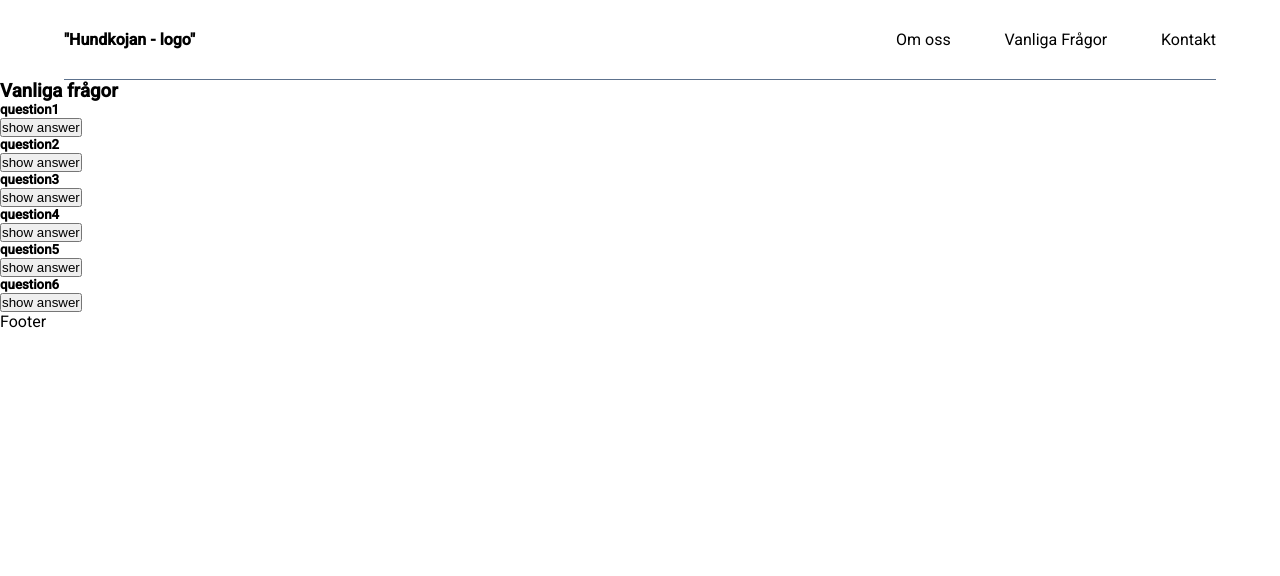
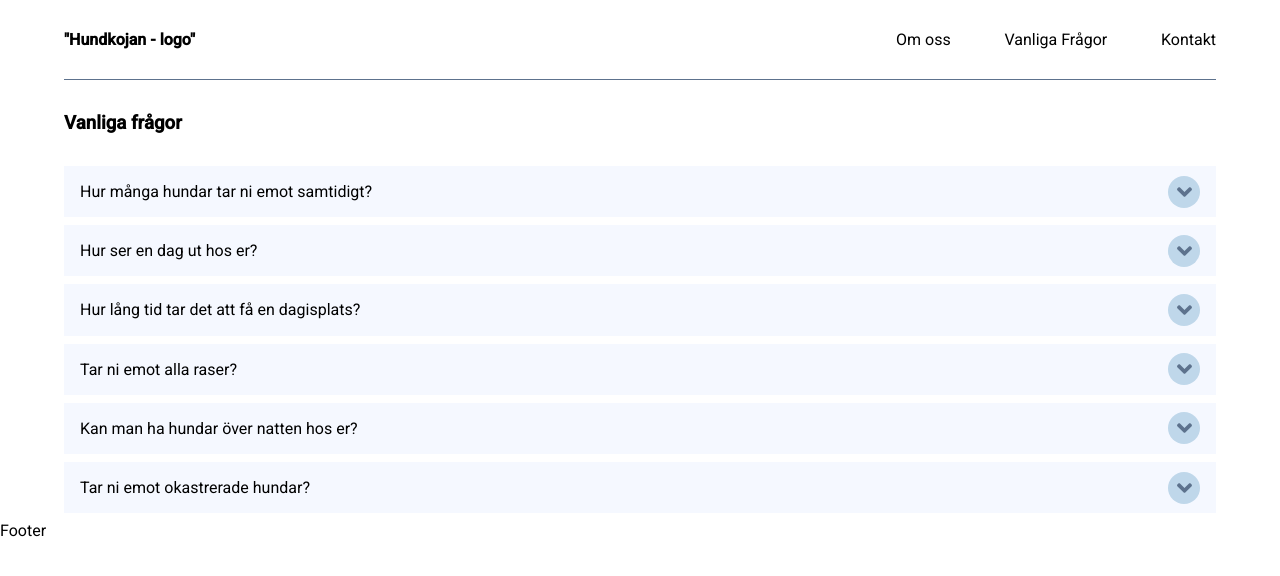
Before and after one commit to EmmaOlsson/hunddagis, a React (Create React App) app: page /faq in a window 1280 px wide. Shown: the top 576 px of the page. Built offline with nearby package versions, Linux system fonts and the light colour scheme.

Commit message:
fundamental styling

```diff
--- a/src/App.css
+++ b/src/App.css
@@ -5,7 +5,7 @@
   --grey-blue: #7b8b9f;
   --sky-blue: #9baec6;
   --light-blue: #bfd7ea;
-  --white-blue: #fcfcfc;
+  --white-blue: #f5f8ff;
   --white-regular: #ffffff;
   --black-sky: #2a2a28;
   --black-regular: #000000;
--- a/src/css/faq.module.css
+++ b/src/css/faq.module.css
@@ -0,0 +1,68 @@
+.mainContainer {
+  width: 90%;
+  margin: 0rem auto;
+}
+
+.heading {
+  margin: 2rem 0;
+}
+
+.questionWrapper {
+  background: var(--white-blue);
+  margin: 0.5rem 0;
+  display: flex;
+  justify-content: space-between;
+  padding: 0 1rem;
+}
+
+.question {
+  font-weight: normal;
+  font-size: 1rem;
+  padding: 1rem 0;
+}
+
+.answer {
+  font-size: 0.8rem;
+  margin-right: 1rem;
+  padding-bottom: 1rem;
+}
+
+.buttonContainer {
+  background: var(--light-blue);
+  min-width: 2rem;
+  height: 2rem;
+  display: flex;
+  justify-content: center;
+  align-items: center;
+  border-radius: 50%;
+  margin: 0.6rem 0;
+}
+
+.showAnswer {
+  color: var(--hundkojan-blue);
+  font-size: 1.5rem;
+}
+
+@media only screen and (max-width: 500px) {
+  .question {
+    font-size: 0.8rem;
+  }
+
+  .answer {
+    font-size: 0.7rem;
+  }
+
+  .buttonContainer {
+    min-width: 1.6rem;
+    height: 1.6rem;
+  }
+
+  .showAnswer {
+    font-size: 1.1rem;
+  }
+
+  .question,
+  .buttonContainer .showAnswer {
+    transition: ease 0.3s;
+  }
+}
--- a/src/screens/FaqScreen.js
+++ b/src/screens/FaqScreen.js
@@ -1,59 +1,62 @@
 import React, { useState } from 'react';
 import Styles from '../css/faq.module.css';
+import { FontAwesomeIcon } from '@fortawesome/react-fontawesome';
+import { faAngleDown } from '@fortawesome/free-solid-svg-icons';
 
 const FaqScreen = () => {
   const [open, setOpen] = useState(null);
   const [questions, setQuestions] = useState([
     {
-      question: 'question1',
+      question: 'Hur många hundar tar ni emot samtidigt?',
       answer:
         'Lorem, ipsum dolor sit amet consectetur adipisicing elit. Nobis earum corrupti officia magni, quisquam cumque dolorem praesentium',
     },
     {
-      question: 'question2',
+      question: 'Hur ser en dag ut hos er?',
       answer:
         'Lorem, ipsum dolor sit amet consectetur adipisicing elit. Nobis earum corrupti officia magni, quisquam cumque dolorem praesentium',
     },
     {
-      question: 'question3',
+      question: 'Hur lång tid tar det att få en dagisplats?',
       answer:
         'Lorem, ipsum dolor sit amet consectetur adipisicing elit. Nobis earum corrupti officia magni, quisquam cumque dolorem praesentium',
     },
     {
-      question: 'question4',
+      question: 'Tar ni emot alla raser?',
+      answer:
+        'Lorem, ipsum dolor sit amet conectetur adipisicing elit. Nobis earum corrupti officia magni, quisquam cumque dolorem praesentium',
+    },
+    {
+      question: 'Kan man ha hundar över natten hos er?',
       answer:
         'Lorem, ipsum dolor sit amet consectetur adipisicing elit. Nobis earum corrupti officia magni, quisquam cumque dolorem praesentium',
     },
     {
-      question: 'question5',
-      answer:
-        'Lorem, ipsum dolor sit amet consectetur adipisicing elit. Nobis earum corrupti officia magni, quisquam cumque dolorem praesentium',
-    },
-    {
-      question: 'question6',
+      question: 'Tar ni emot okastrerade hundar?',
       answer:
         'Lorem, ipsum dolor sit amet consectetur adipisicing elit. Nobis earum corrupti officia magni, quisquam cumque dolorem praesentium',
     },
   ]);
 
   return (
-    <div>
+    <div className={Styles.mainContainer}>
       <h3 className={Styles.heading}>Vanliga frågor</h3>
       {questions.map((question, index) => (
         <div className={Styles.questionWrapper} key={index}>
           <div className={Styles.questionContainer}>
             <h5 className={Styles.question}>{question.question}</h5>
-            <p className={Styles.answer}>
+            <p className={open === index && Styles.answer}>
               {open === index ? question.answer : ''}
             </p>
           </div>
           <div className={Styles.buttonContainer}>
-            <button
+            <FontAwesomeIcon
+              icon={faAngleDown}
               className={Styles.showAnswer}
               onClick={() => (open === index ? setOpen(null) : setOpen(index))}
             >
               show answer
-            </button>
+            </FontAwesomeIcon>
           </div>
         </div>
       ))}
```
